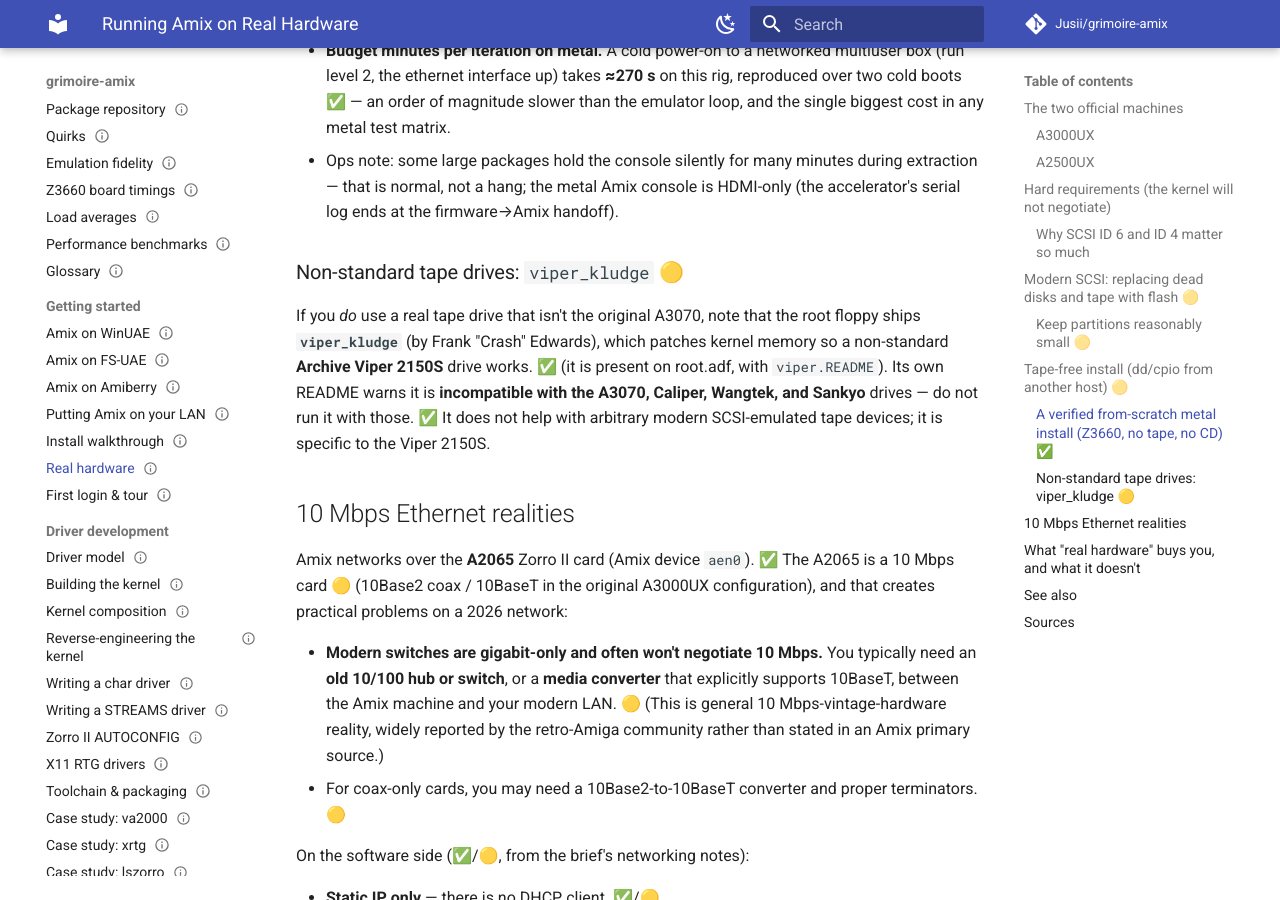
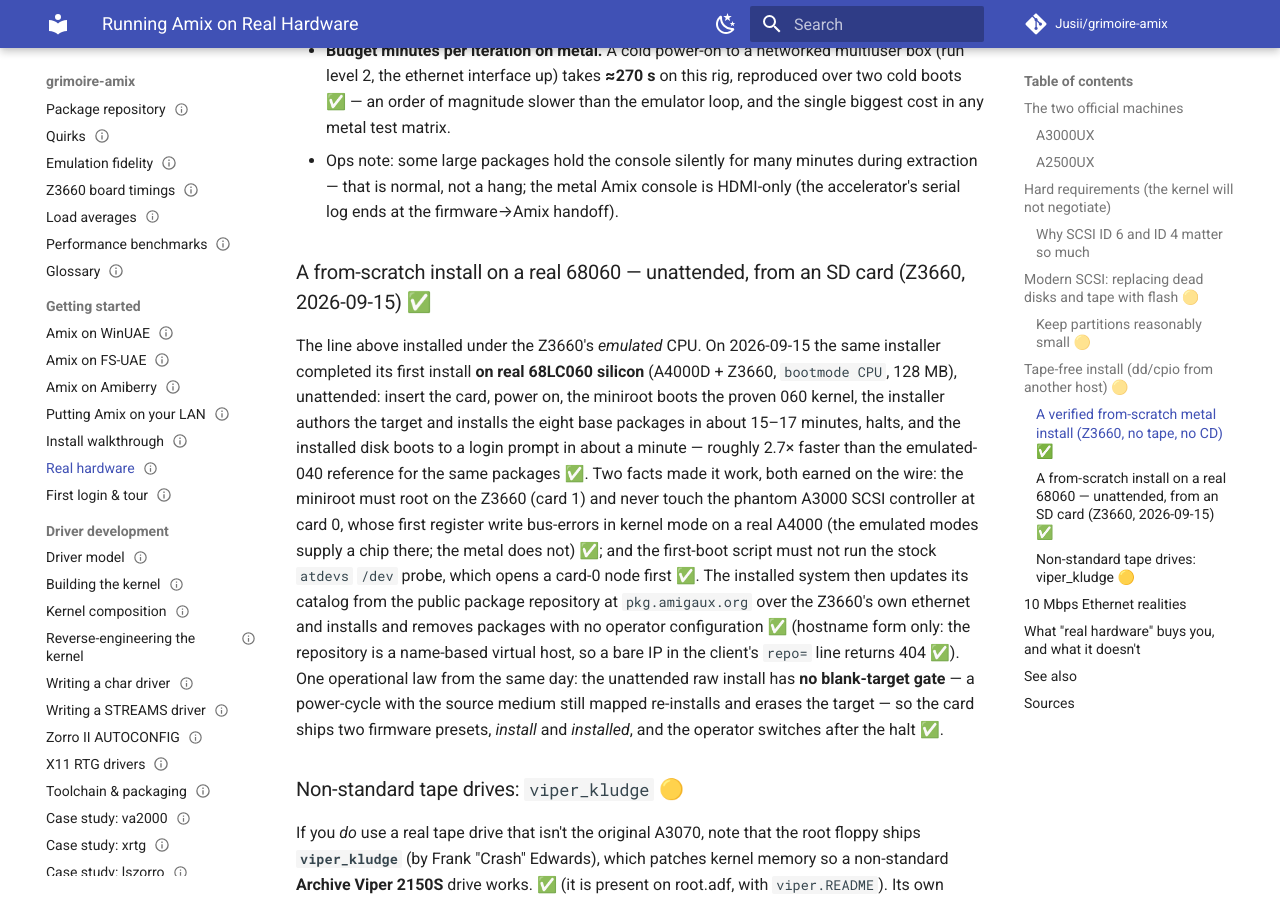
Before and after one commit to jusii/grimoire-amix, an MkDocs documentation site: the page built from docs/getting-started/real-hardware.md, in a window 1280 px wide and 900 px high, scrolled down 5788 px. Built offline with MkDocs 1.6.1 and Material for MkDocs 9.7.7, drawn with Linux system fonts in a browser that asks for light colours; comment, search, counter and statistics services are not loaded.

Commit message:
Real hardware: the first unattended install on a real 68060 -- card-1 root, no card-0 touch, the public package repo

```diff
--- a/docs/getting-started/real-hardware.md
+++ b/docs/getting-started/real-hardware.md
@@ -134,6 +134,25 @@
 - **Budget minutes per iteration on metal.** A cold power-on to a networked multiuser box (run level 2, the ethernet interface up) takes **≈270 s** on this rig, reproduced over two cold boots ✅ — an order of magnitude slower than the emulator loop, and the single biggest cost in any metal test matrix.
 - Ops note: some large packages hold the console silently for many minutes during extraction — that is normal, not a hang; the metal Amix console is HDMI-only (the accelerator's serial log ends at the firmware→Amix handoff).
 
+### A from-scratch install on a real 68060 — unattended, from an SD card (Z3660, 2026-09-15) ✅
+
+The line above installed under the Z3660's *emulated* CPU. On 2026-09-15 the same installer completed
+its first install **on real 68LC060 silicon** (A4000D + Z3660, `bootmode CPU`, 128 MB), unattended:
+insert the card, power on, the miniroot boots the proven 060 kernel, the installer authors the target
+and installs the eight base packages in about 15–17 minutes, halts, and the installed disk boots to a
+login prompt in about a minute — roughly 2.7× faster than the emulated-040 reference for the same
+packages ✅. Two facts made it work, both earned on the wire: the miniroot must root on the Z3660
+(card 1) and never touch the phantom A3000 SCSI controller at card 0, whose first register write
+bus-errors in kernel mode on a real A4000 (the emulated modes supply a chip there; the metal does not)
+✅; and the first-boot script must not run the stock `atdevs` `/dev` probe, which opens a card-0
+node first ✅. The installed system then updates its catalog from the public package repository at
+`pkg.amigaux.org` over the Z3660's own ethernet and installs and removes packages with no operator
+configuration ✅ (hostname form only: the repository is a name-based virtual host, so a bare IP in the
+client's `repo=` line returns 404 ✅). One operational law from the same day: the unattended raw
+install has **no blank-target gate** — a power-cycle with the source medium still mapped re-installs
+and erases the target — so the card ships two firmware presets, *install* and *installed*, and the
+operator switches after the halt ✅.
+
 ### Non-standard tape drives: `viper_kludge` 🟡
 
 If you *do* use a real tape drive that isn't the original A3070, note that the root floppy ships **`viper_kludge`** (by Frank "Crash" Edwards), which patches kernel memory so a non-standard **Archive Viper 2150S** drive works. ✅ (it is present on root.adf, with `viper.README`). Its own README warns it is **incompatible with the A3070, Caliper, Wangtek, and Sankyo** drives — do not run it with those. ✅ It does not help with arbitrary modern SCSI-emulated tape devices; it is specific to the Viper 2150S.
```
